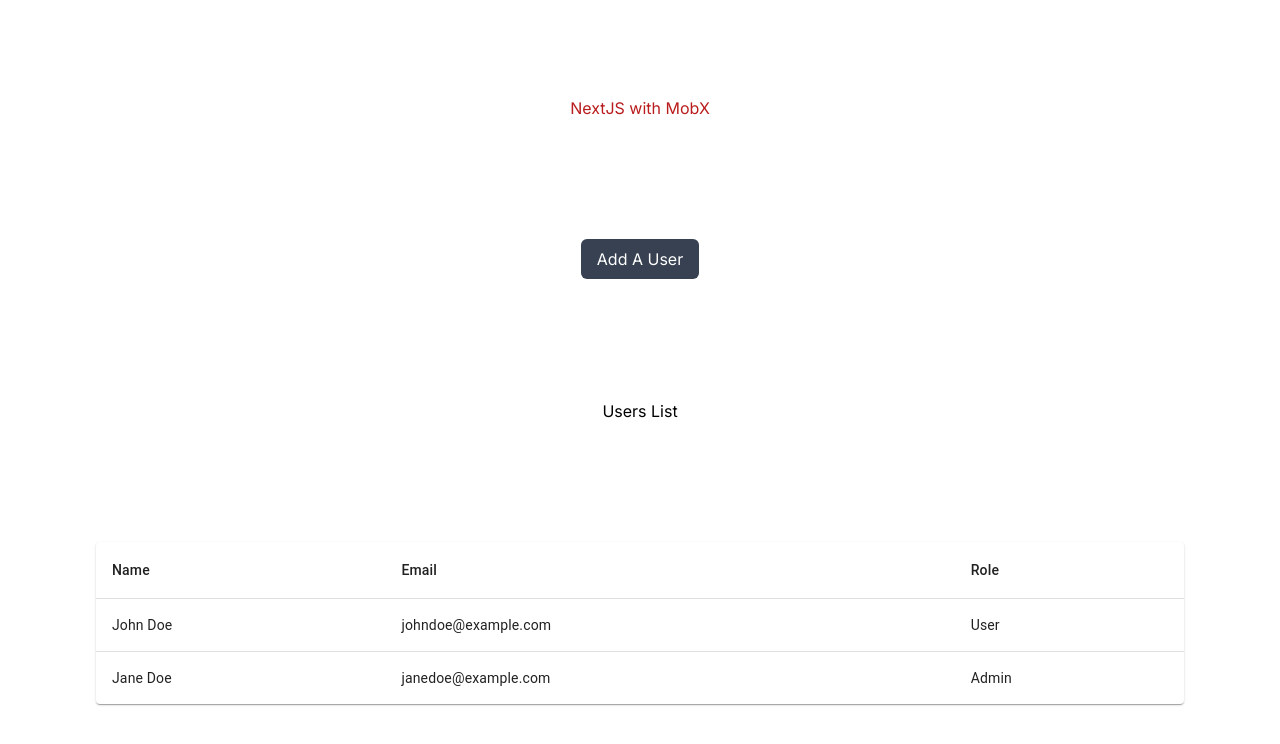
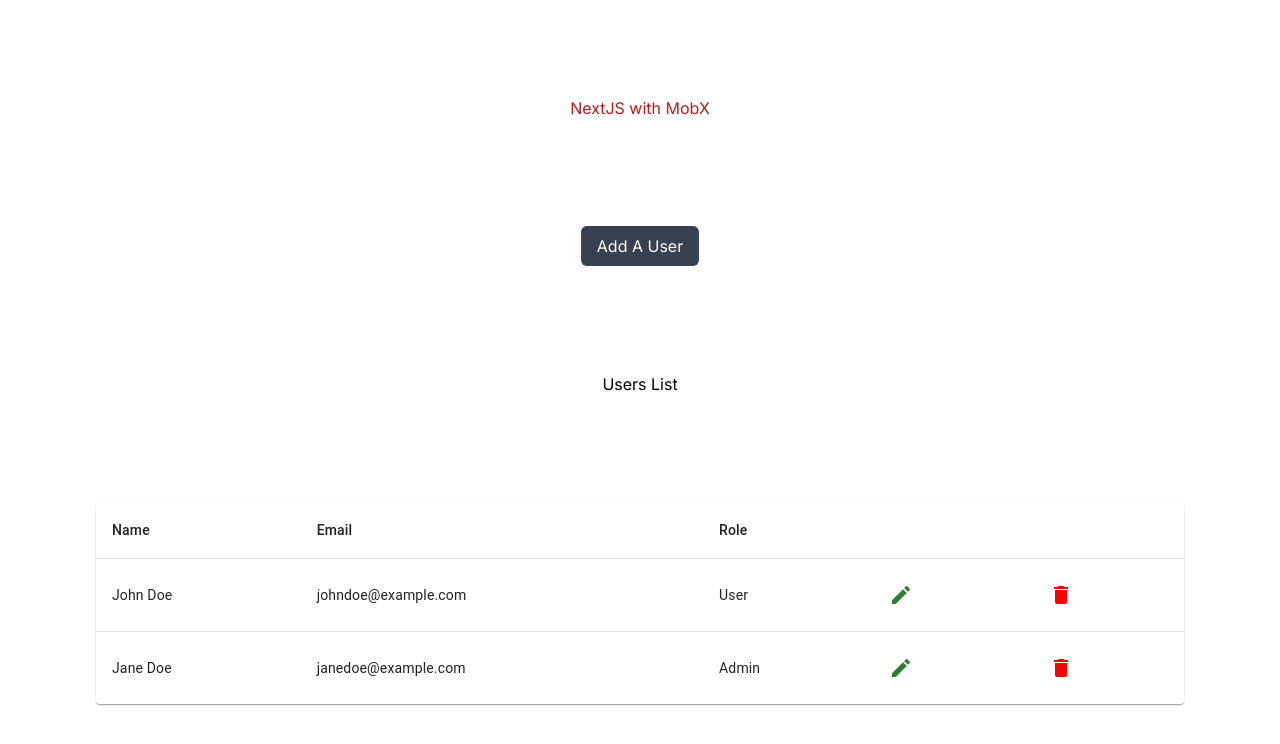
Before and after one commit to manuelMarkDenver/nextjs-mobx, a Next.js app: page / in a window 1280 px wide. Shown: the top 744 px of the page. Built offline with nearby package versions, Linux system fonts and the light colour scheme; data requests are answered from the project's data file.

Commit message:
added json server, material icons // added delete and edit button on the users table

```diff
--- a/package.json
+++ b/package.json
@@ -11,7 +11,8 @@
   "dependencies": {
     "@emotion/react": "^11.11.0",
     "@emotion/styled": "^11.11.0",
-    "@mui/material": "^5.13.0",
+    "@mui/icons-material": "^5.11.16",
+    "@mui/material": "^5.13.1",
     "@types/node": "18.16.2",
     "@types/react": "18.2.0",
     "@types/react-dom": "18.2.1",
--- a/src/app/users-list/UsersListTable.tsx
+++ b/src/app/users-list/UsersListTable.tsx
@@ -7,26 +7,12 @@
 import TableRow from '@mui/material/TableRow';
 import Paper from '@mui/material/Paper';
 import { User } from '../../../types/User';
+import EditIcon from '@mui/icons-material/Edit';
+import DeleteIcon from '@mui/icons-material/Delete';
+import IconButton from '@mui/material/IconButton';
+import { usersStore } from '@/store/usersStore';
 
-function createData(
-  name: string,
-  calories: number,
-  fat: number,
-  carbs: number,
-  protein: number
-) {
-  return { name, calories, fat, carbs, protein };
-}
-
-const rows = [
-  createData('Frozen yoghurt', 159, 6.0, 24, 4.0),
-  createData('Ice cream sandwich', 237, 9.0, 37, 4.3),
-  createData('Eclair', 262, 16.0, 24, 6.0),
-  createData('Cupcake', 305, 3.7, 67, 4.3),
-  createData('Gingerbread', 356, 16.0, 49, 3.9),
-];
-
-const UsersListTable = ({ users }: { users: User[] }) => {
+const UsersListTable = ({ users, onDelete }: { users: User[], onDelete: any }) => {
   return (
     <>
       <TableContainer component={Paper}>
@@ -36,6 +22,8 @@
               <TableCell align='left'>Name</TableCell>
               <TableCell align='left'>Email</TableCell>
               <TableCell align='left'>Role</TableCell>
+              <TableCell align='left'></TableCell>
+              <TableCell align='left'></TableCell>
             </TableRow>
           </TableHead>
           <TableBody>
@@ -49,6 +37,19 @@
                 </TableCell>
                 <TableCell align='left'>{user.email}</TableCell>
                 <TableCell align='left'>{user.role}</TableCell>
+                <TableCell align='left'>
+                  <IconButton color='success'>
+                    <EditIcon />
+                  </IconButton>
+                </TableCell>
+                <TableCell align='left'>
+                  <IconButton
+                    sx={{ color: 'red' }}
+                    onClick={() => onDelete(user.id)}
+                  >
+                    <DeleteIcon />
+                  </IconButton>
+                </TableCell>
               </TableRow>
             ))}
           </TableBody>
--- a/src/app/users-list/index.tsx
+++ b/src/app/users-list/index.tsx
@@ -7,6 +7,11 @@
 const UsersList = () => {
   const usersFromBackEnd = usersStore.getUsers;
   const [users, setusers] = useState<User[]>([]);
+
+const handleDelete: any = (id: any) => {
+  console.log("🚀 ~ file: UsersListTable.tsx:16 ~ id:", id)
+  usersStore.deleteUser(id);
+};
 
   useEffect(() => {
     const assignUsers = () => {
@@ -18,11 +23,11 @@
 
   if (!users) return <p>No data</p>;
 
-  if (users.length === 0) return <p>loading...</p>;
+  if (users.length === 0) return <p>No users yet.</p>;
 
   return (
     <>
-      <UsersListTable users={users} />
+      <UsersListTable users={users} onDelete={handleDelete}/>
     </>
   );
 };
--- a/src/store/usersStore.ts
+++ b/src/store/usersStore.ts
@@ -39,6 +39,13 @@
     this.isLoading = false;
   }
 
+  deleteUser(id: number) {
+    this.isLoading = true;
+    const updatedUsers = this.users.filter(user => user.id !== id)
+    this.users = updatedUsers
+    this.isLoading = false;
+  }
+
   get getUsers() {
     this.isLoading = true;
     return this.users;
@@ -59,11 +66,16 @@
 export const usersStore = new UsersStore();
 
 const fetchUsers = async () => {
-  const data = await fetch('http://localhost:4000/users').then((res) =>
-    res.json()
-  );
-  usersStore.setUsers(data);
-  return data;
+  try {
+    const data = await fetch('http://localhost:4000/users').then((res) =>
+      res.json()
+    );
+    usersStore.setUsers(data);
+    return data;
+  } catch (error) {
+    console.error(error);
+    return []
+  }
 };
 
 fetchUsers();
```
Also changed, not shown: 1 other file (tests, documents, lock files or other folders).
